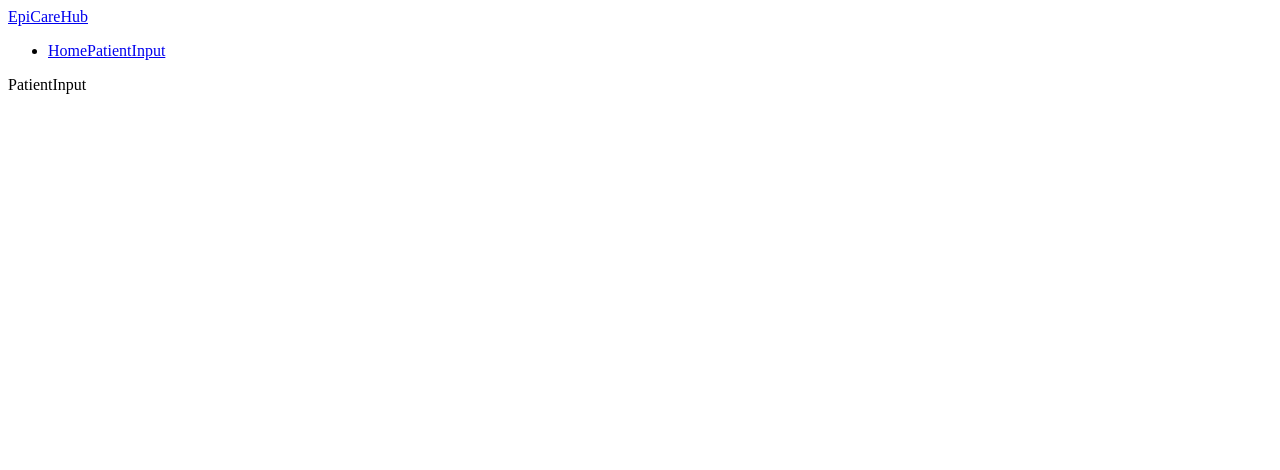
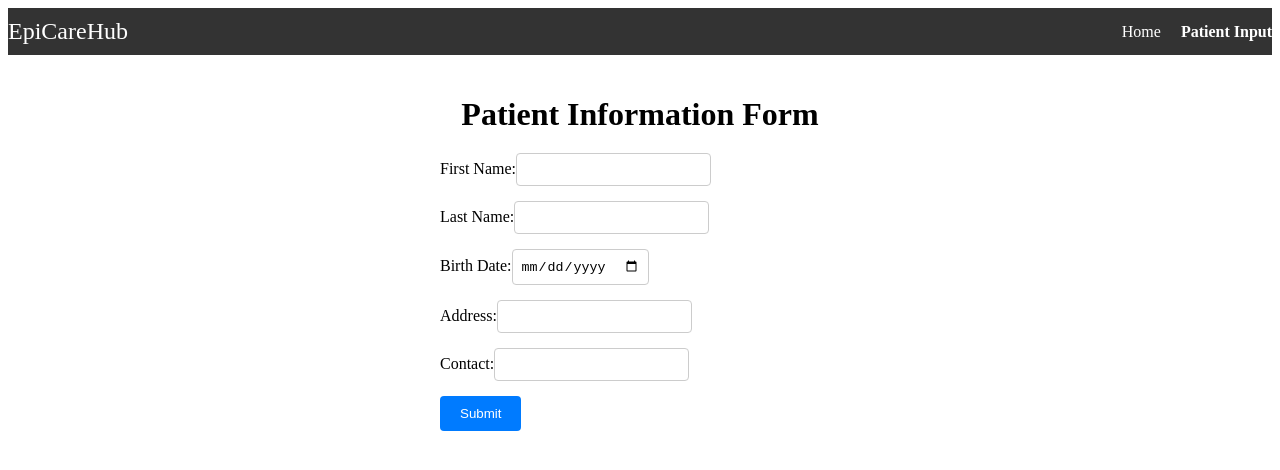
Before and after one commit to Ajinkyabhamre/SSWCS-555-EpiCareHub, a React (Vite) app in the folder Frontend/: page /pinput in a window 1280 px wide. Shown: the top 470 px of the page. Built offline with nearby package versions, Linux system fonts and the light colour scheme.

Commit message:
Basic Css and Input form design/development in progress

```diff
--- a/Frontend/src/App.css
+++ b/Frontend/src/App.css
@@ -0,0 +1,85 @@
+.navbar {
+  background-color: #333;
+  padding: 10px 0;
+}
+
+.container {
+  display: flex;
+  justify-content: space-between;
+  align-items: center;
+}
+
+.navbar-brand {
+  color: #fff;
+  font-size: 1.5rem;
+  text-decoration: none;
+}
+
+.navbar-nav {
+  list-style: none;
+  margin: 0;
+  padding: 0;
+  display: flex;
+}
+
+.nav-item {
+  margin-left: 20px;
+}
+
+.nav-link {
+  color: #fff;
+  text-decoration: none;
+}
+
+.nav-link:hover {
+  text-decoration: underline;
+}
+
+.active {
+  font-weight: bold;
+}
+
+.page-container {
+  max-width: 800px;
+  margin: 0 auto;
+  padding: 20px;
+}
+
+h1 {
+  text-align: center;
+  margin-bottom: 20px;
+}
+
+.form-container {
+  width: 400px;
+  margin: 0 auto;
+}
+
+.form-container form {
+  display: flex;
+  flex-direction: column;
+}
+
+.form-container label {
+  margin-bottom: 5px;
+}
+
+.form-container input {
+  padding: 8px;
+  margin-bottom: 15px;
+  border: 1px solid #ccc;
+  border-radius: 4px;
+}
+
+.form-container button {
+  padding: 10px 20px;
+  background-color: #007bff;
+  color: #fff;
+  border: none;
+  border-radius: 4px;
+  cursor: pointer;
+}
+
+.form-container button:hover {
+  background-color: #0056b3;
+}
--- a/Frontend/src/components/Navbar.jsx
+++ b/Frontend/src/components/Navbar.jsx
@@ -2,23 +2,27 @@ import { NavLink } from "react-router-dom";
 
 const Navbar = () => {
   return (
-    <nav className="navbar navbar-light">
+    <nav className="navbar">
       <div className="container">
-        <NavLink activeClassName="active" className="navbar-brand" to="/" end>
-          EpiCareHub
-        </NavLink>
-        <ul className="nav navbar-nav pull-xs-right">
+        <div className="navbar-header">
+          <NavLink activeClassName="active" className="navbar-brand" to="/" end>
+            EpiCareHub
+          </NavLink>
+        </div>
+        <ul className="navbar-nav">
           <li className="nav-item">
             <NavLink activeClassName="active" className="nav-link" to="/" end>
               Home
             </NavLink>
+          </li>
+          <li className="nav-item">
             <NavLink
               activeClassName="active"
               className="nav-link"
               to="/pinput"
               end
             >
-              PatientInput
+              Patient Input
             </NavLink>
           </li>
         </ul>
--- a/Frontend/src/components/PatientInput.jsx
+++ b/Frontend/src/components/PatientInput.jsx
@@ -1,7 +1,89 @@
-import React from "react";
+import { useState } from "react";
 
 const PatientInput = () => {
-  return <div>PatientInput</div>;
+  const [formData, setFormData] = useState({
+    firstName: "",
+    lastName: "",
+    birthdate: "",
+    address: "",
+    contact: "",
+  });
+
+  const handleChange = (e) => {
+    const { name, value } = e.target;
+    setFormData({
+      ...formData,
+      [name]: value,
+    });
+  };
+
+  const handleSubmit = (e) => {
+    e.preventDefault();
+    console.log(formData);
+  };
+
+  return (
+    <div className="page-container">
+      <h1>Patient Information Form</h1>
+      <form className="form-container" onSubmit={handleSubmit}>
+        <div>
+          <label htmlFor="firstName">First Name:</label>
+          <input
+            type="text"
+            id="firstName"
+            name="firstName"
+            value={formData.firstName}
+            onChange={handleChange}
+            required
+          />
+        </div>
+        <div>
+          <label htmlFor="lastName">Last Name:</label>
+          <input
+            type="text"
+            id="lastName"
+            name="lastName"
+            value={formData.lastName}
+            onChange={handleChange}
+            required
+          />
+        </div>
+        <div>
+          <label htmlFor="birthdate">Birth Date:</label>
+          <input
+            type="date"
+            id="birthdate"
+            name="birthdate"
+            value={formData.birthdate}
+            onChange={handleChange}
+            required
+          />
+        </div>
+        <div>
+          <label htmlFor="address">Address:</label>
+          <input
+            type="text"
+            id="address"
+            name="address"
+            value={formData.address}
+            onChange={handleChange}
+            required
+          />
+        </div>
+        <div>
+          <label htmlFor="contact">Contact:</label>
+          <input
+            type="text"
+            id="contact"
+            name="contact"
+            value={formData.contact}
+            onChange={handleChange}
+            required
+          />
+        </div>
+        <button type="submit">Submit</button>
+      </form>
+    </div>
+  );
 };
-
 export default PatientInput;
```
